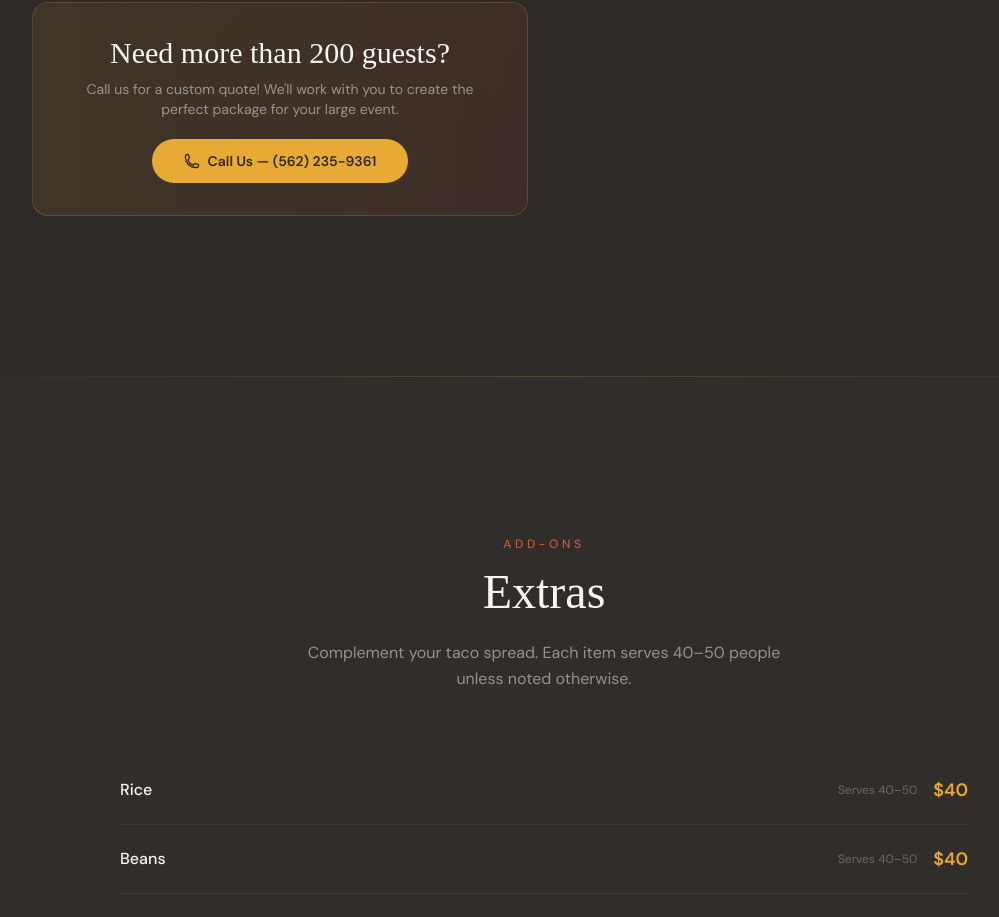
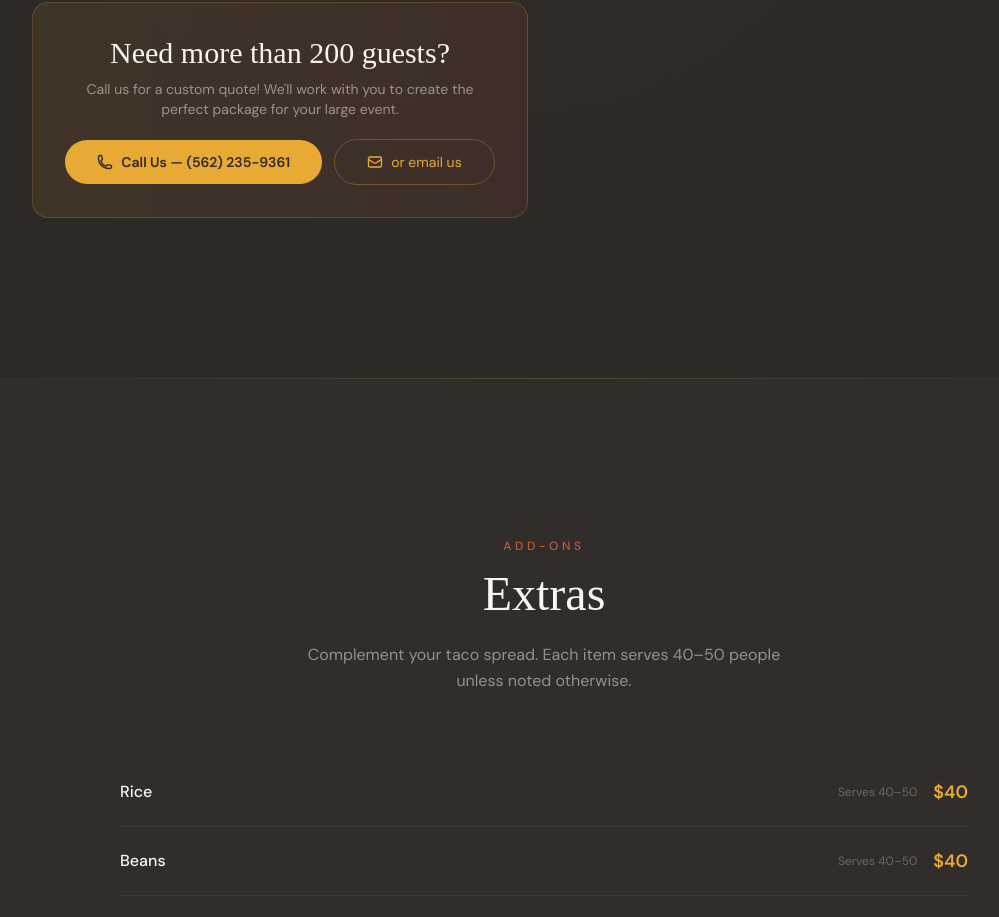
Before and after one commit to AlanConstantino/mexico-lindo-y-que-rico, a Next.js app: page /en in a window 1280 px wide. Shown: the part 5684-6601 px from the top of the page, without its empty margins (96-1095 px from the left). Built offline with nearby package versions, Linux system fonts and the light colour scheme; a web font is replaced by a local one.

Commit message:
feat: add email option to 200+ guests CTA on packages and booking

```diff
--- a/messages/en.json
+++ b/messages/en.json
@@ -103,7 +103,8 @@
     },
     "largeEventTitle": "Need more than 200 guests?",
     "largeEventDesc": "Call us for a custom quote! We'll work with you to create the perfect package for your large event.",
-    "largeEventCta": "Call Us"
+    "largeEventCta": "Call Us",
+    "largeEventEmail": "or email us"
   },
   "extras": {
     "label": "Add-Ons",
@@ -282,7 +283,8 @@
     "perHour": "per hour",
     "largeEventTitle": "Need more than 200 guests?",
     "largeEventDesc": "Call us for a custom quote! We'll work with you to create the perfect package for your large event.",
-    "largeEventCta": "Call Us"
+    "largeEventCta": "Call Us",
+    "largeEventEmail": "or email us"
   },
   "admin": {
     "loading": "Loading...",
--- a/messages/es.json
+++ b/messages/es.json
@@ -103,7 +103,8 @@
     },
     "largeEventTitle": "¿Necesita más de 200 invitados?",
     "largeEventDesc": "¡Llámenos para una cotización personalizada! Trabajaremos con usted para crear el paquete perfecto para su gran evento.",
-    "largeEventCta": "Llámenos"
+    "largeEventCta": "Llámenos",
+    "largeEventEmail": "o envíenos un correo"
   },
   "extras": {
     "label": "Complementos",
@@ -282,7 +283,8 @@
     "perHour": "por hora",
     "largeEventTitle": "¿Necesita más de 200 invitados?",
     "largeEventDesc": "¡Llámenos para una cotización personalizada! Trabajaremos con usted para crear el paquete perfecto para su gran evento.",
-    "largeEventCta": "Llámenos"
+    "largeEventCta": "Llámenos",
+    "largeEventEmail": "o envíenos un correo"
   },
   "admin": {
     "loading": "Cargando...",
--- a/src/components/Packages.tsx
+++ b/src/components/Packages.tsx
@@ -201,6 +201,7 @@ export default function Packages() {
             <p className="text-cream/50 text-sm mb-5 max-w-lg mx-auto">
               {t("largeEventDesc")}
             </p>
+            <div className="flex flex-col sm:flex-row items-center justify-center gap-3">
               <a
                 href="tel:+15622359361"
                 className="inline-flex items-center gap-2 px-8 py-3 bg-amber text-navy font-semibold rounded-full hover:bg-amber-light transition-all duration-300 hover:shadow-lg hover:shadow-amber/20 hover:scale-105 active:scale-95 text-sm"
@@ -210,6 +211,16 @@ export default function Packages() {
                 </svg>
                 {t("largeEventCta")} — (562) 235-9361
               </a>
+              <a
+                href="mailto:mx.lindo.y.que.rico.catering@gmail.com"
+                className="inline-flex items-center gap-2 px-8 py-3 border border-amber/30 text-amber rounded-full hover:border-amber hover:bg-amber/5 transition-all duration-300 hover:scale-105 active:scale-95 text-sm"
+              >
+                <svg className="w-4 h-4" fill="none" stroke="currentColor" viewBox="0 0 24 24">
+                  <path strokeLinecap="round" strokeLinejoin="round" strokeWidth={2} d="M21.75 6.75v10.5a2.25 2.25 0 01-2.25 2.25h-15a2.25 2.25 0 01-2.25-2.25V6.75m19.5 0A2.25 2.25 0 0019.5 4.5h-15a2.25 2.25 0 00-2.25 2.25m19.5 0v.243a2.25 2.25 0 01-1.07 1.916l-7.5 4.615a2.25 2.25 0 01-2.36 0L3.32 8.91a2.25 2.25 0 01-1.07-1.916V6.75" />
+                </svg>
+                {t("largeEventEmail")}
+              </a>
+            </div>
           </div>
         </div>
       </div>
--- a/src/components/booking/steps/PackageStep.tsx
+++ b/src/components/booking/steps/PackageStep.tsx
@@ -108,12 +108,21 @@ export default function PackageStep({ data, updateData }: PackageStepProps) {
       {/* Large event notice */}
       <div className="mt-8 p-4 rounded-xl bg-amber/5 border border-amber/15 text-center">
         <p className="text-cream/70 text-sm mb-2">{t("largeEventTitle")}</p>
+        <div className="flex items-center justify-center gap-3 flex-wrap">
           <a
             href="tel:+15622359361"
             className="text-amber text-sm font-semibold hover:text-amber-light transition-colors"
           >
             {t("largeEventCta")} — (562) 235-9361
           </a>
+          <span className="text-cream/30">|</span>
+          <a
+            href="mailto:mx.lindo.y.que.rico.catering@gmail.com"
+            className="text-amber/70 text-sm hover:text-amber transition-colors"
+          >
+            {t("largeEventEmail")}
+          </a>
+        </div>
       </div>
     </div>
   );
```
Lines whose indentation alone changed are shown as unchanged.
